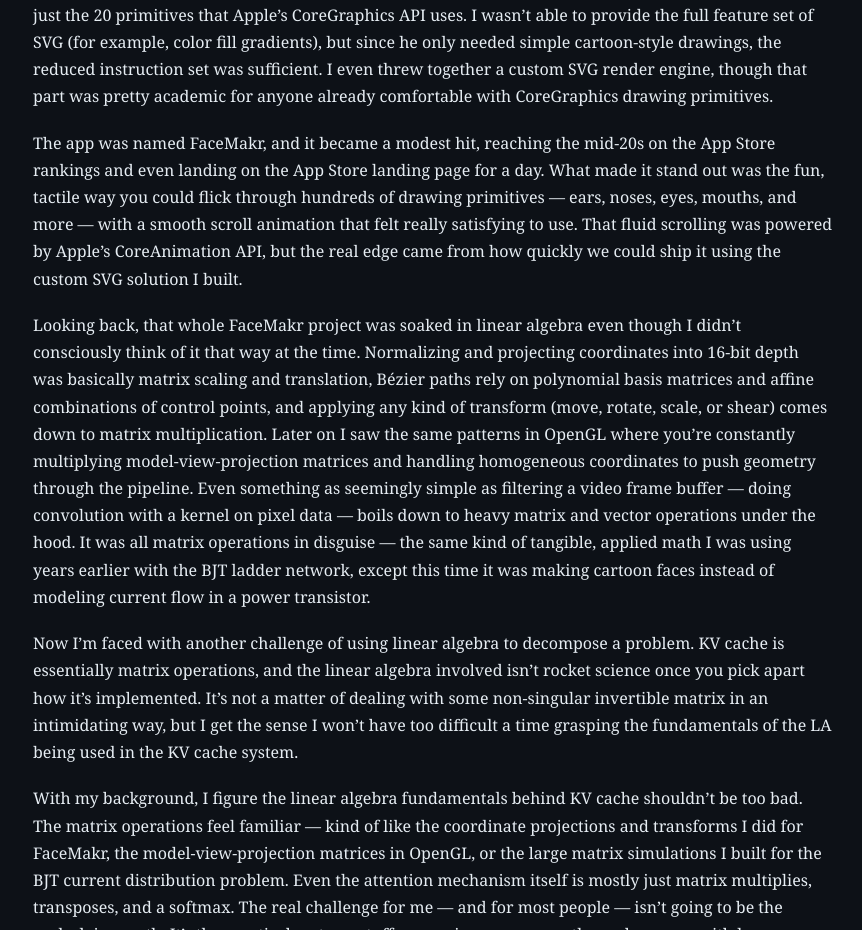
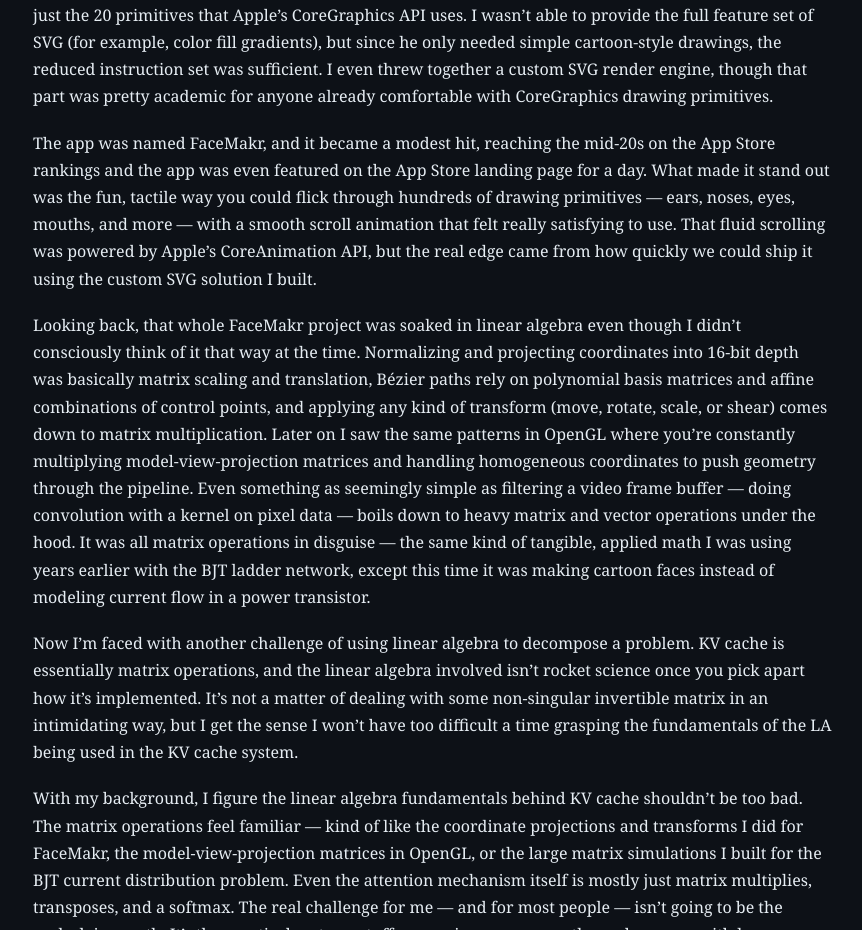
Before and after one commit to morpharray/morpharray, a plain HTML site: page docs/analogy/16 Linear Algebra/linear-algebra.html in a window 1280 px wide. Shown: the part 1748-2678 px from the top of the page, without its empty margins (207-1069 px from the left). Drawn offline with Linux system fonts and the light colour scheme.

Commit message:
improved wording in linear-algebra article

```diff
--- a/docs/analogy/16 Linear Algebra/linear-algebra.html
+++ b/docs/analogy/16 Linear Algebra/linear-algebra.html
@@ -23,7 +23,7 @@
 
 <p>Throughout my career as a software developer, I have encountered many problems that are solved with principles of linear algebra. One particular encounter came when I helped a mobile app designer realize his vision for an avatar creation app, back when the iPhone and App Store were first becoming popular—about six months after the App Store launched. At that time, Apple’s support for vector graphic formats like SVG or PDF was nonexistent. I helped the app designer convert Adobe Illustrator SVG exports into a compact file format that compressed the drawing instructions into file sizes about ten times smaller than the original SVGs. I gained most of the compaction by normalizing coordinates and projecting the normalized coordinates into a 16-bit depth. I also reduced the drawing instruction set to just the 20 primitives that Apple’s CoreGraphics API uses. I wasn’t able to provide the full feature set of SVG (for example, color fill gradients), but since he only needed simple cartoon-style drawings, the reduced instruction set was sufficient. I even threw together a custom SVG render engine, though that part was pretty academic for anyone already comfortable with CoreGraphics drawing primitives.</p>
 
-<p>The app was named FaceMakr, and it became a modest hit, reaching the mid-20s on the App Store rankings and even landing on the App Store landing page for a day. What made it stand out was the fun, tactile way you could flick through hundreds of drawing primitives — ears, noses, eyes, mouths, and more — with a smooth scroll animation that felt really satisfying to use. That fluid scrolling was powered by Apple’s CoreAnimation API, but the real edge came from how quickly we could ship it using the custom SVG solution I built.</p>
+<p>The app was named FaceMakr, and it became a modest hit, reaching the mid-20s on the App Store rankings and the app was even featured on the App Store landing page for a day. What made it stand out was the fun, tactile way you could flick through hundreds of drawing primitives — ears, noses, eyes, mouths, and more — with a smooth scroll animation that felt really satisfying to use. That fluid scrolling was powered by Apple’s CoreAnimation API, but the real edge came from how quickly we could ship it using the custom SVG solution I built.</p>
 
 <p>Looking back, that whole FaceMakr project was soaked in linear algebra even though I didn’t consciously think of it that way at the time. Normalizing and projecting coordinates into 16-bit depth was basically matrix scaling and translation, Bézier paths rely on polynomial basis matrices and affine combinations of control points, and applying any kind of transform (move, rotate, scale, or shear) comes down to matrix multiplication. Later on I saw the same patterns in OpenGL where you’re constantly multiplying model-view-projection matrices and handling homogeneous coordinates to push geometry through the pipeline. Even something as seemingly simple as filtering a video frame buffer — doing convolution with a kernel on pixel data — boils down to heavy matrix and vector operations under the hood. It was all matrix operations in disguise — the same kind of tangible, applied math I was using years earlier with the BJT ladder network, except this time it was making cartoon faces instead of modeling current flow in a power transistor.</p>
 
```
